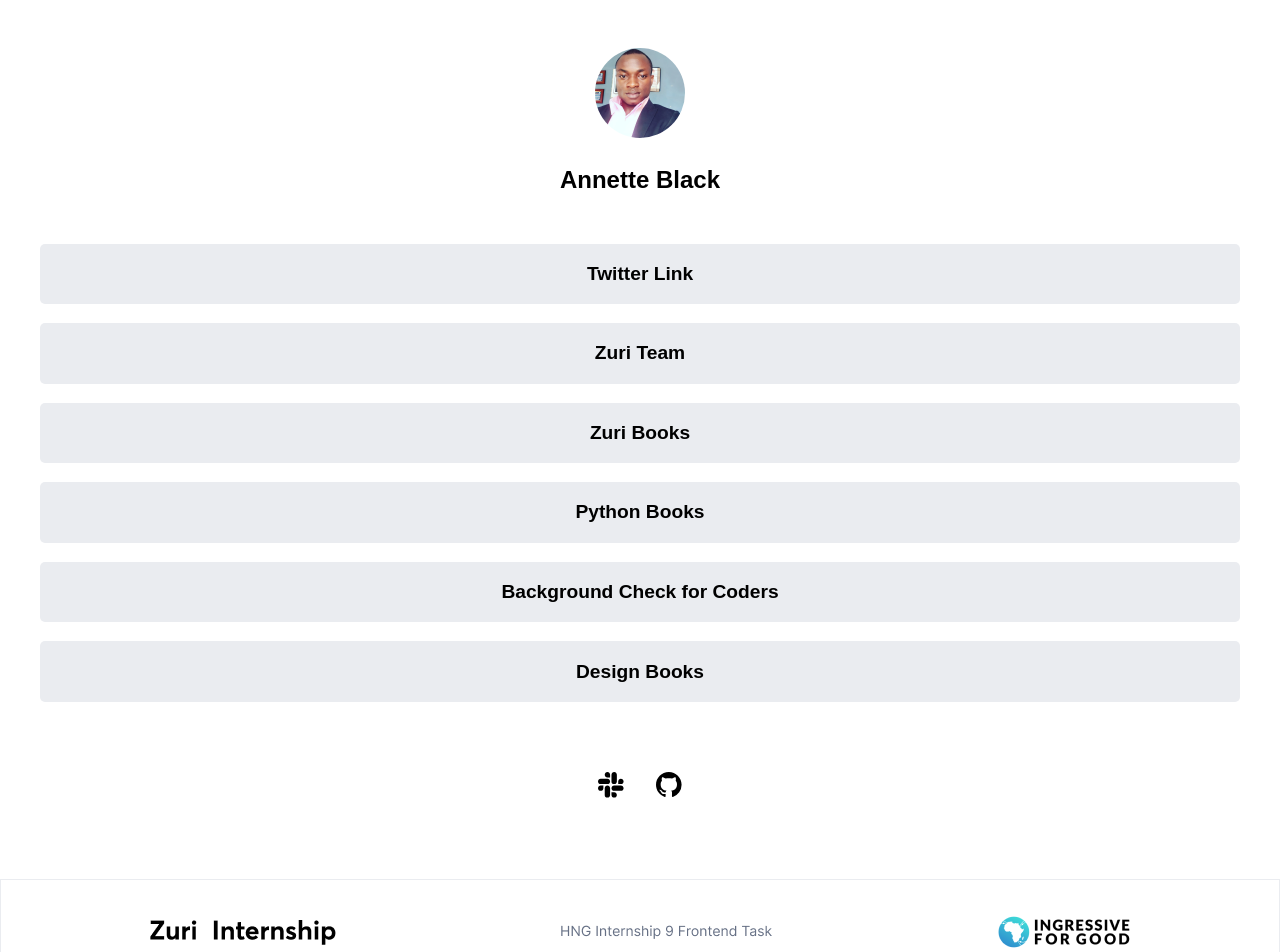
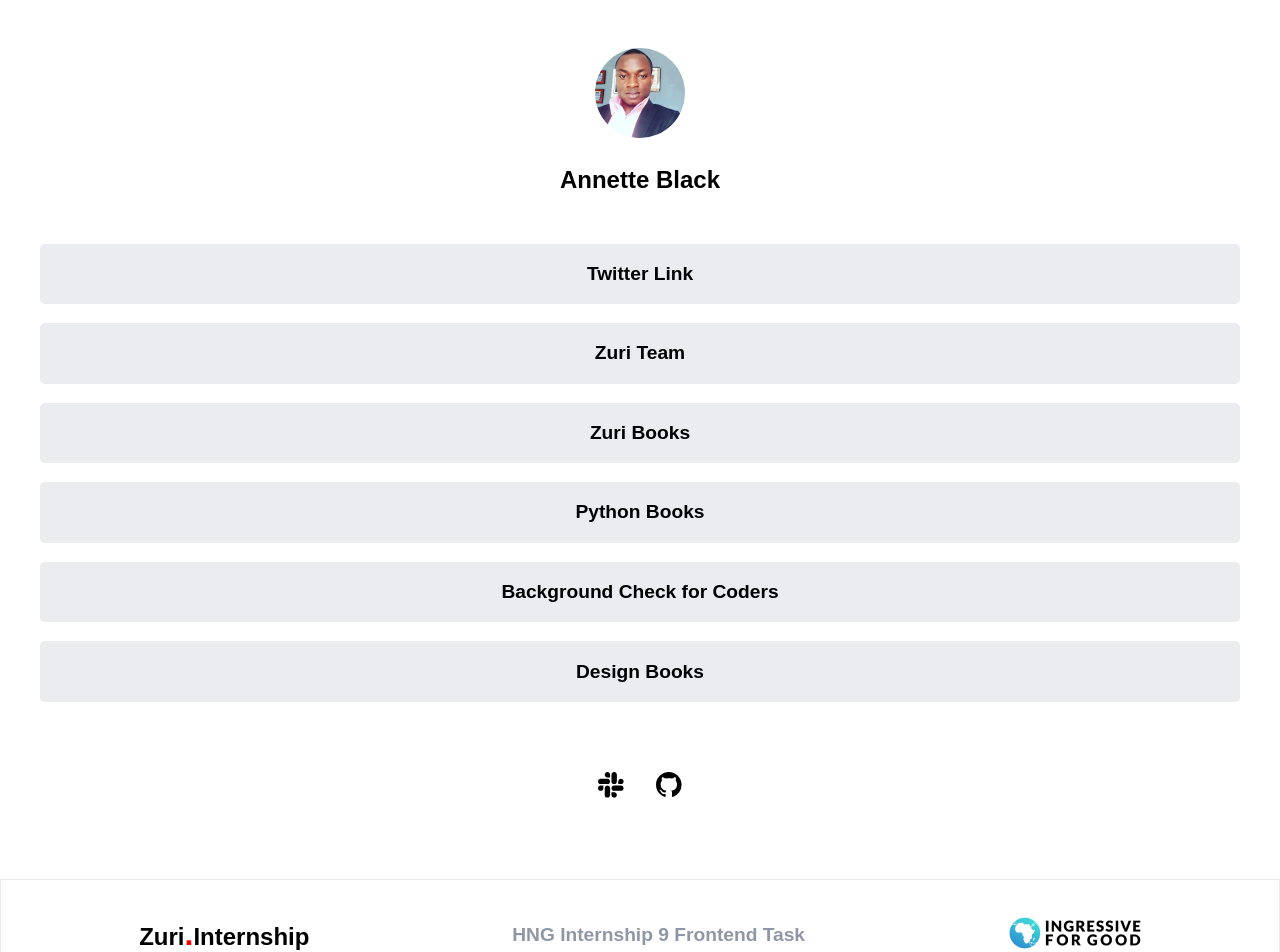
Before and after one commit to domchu/hng-stage-1, a React (Create React App) app: page / in a window 1280 px wide. Shown: the top 952 px of the page. Built offline with nearby package versions, Linux system fonts and the light colour scheme.

Commit message:
chore:finish footer styles

```diff
--- a/src/App.js
+++ b/src/App.js
@@ -1,8 +1,6 @@
 import React from "react";
 import ProfileImg from "../src/Images/profile-img.png";
-import vector from "../src/Images/Vector.png";
 import Progress from "../src/Images/I4G.png";
-import FooterText from "../src/Images/footer-text.png";
 import Links from "./Links";
 import { BsGithub } from "react-icons/bs";
 import { BsSlack } from "react-icons/bs";
@@ -26,10 +24,14 @@
       </div>
       <footer className="footer__container">
         <div className="footer-1">
-          <img src={vector} alt="" />
+          <div className="intern">
+            <h2>
+              Zuri<b>.</b>Internship
+            </h2>
+          </div>
         </div>
         <div className="footer-1">
-          <img src={FooterText} alt="" />
+          <h2 className="footer__text">HNG Internship 9 Frontend Task </h2>
         </div>
         <div className="footer-1">
           <img src={Progress} alt="" />
--- a/src/index.css
+++ b/src/index.css
@@ -71,3 +71,16 @@
   margin: 2rem 0 4rem 0;
   background-color: #ffffff;
 }
+.footer__text {
+  color: #8f96a5;
+  font-size: 1.2rem;
+}
+.intern {
+  display: flex;
+  justify-content: center;
+  align-items: center;
+}
+b {
+  font-size: 2rem;
+  color: red;
+}
```
Also changed, not shown: src/Images/footer-text.png (deleted), src/Images/slack2.webp (added).
